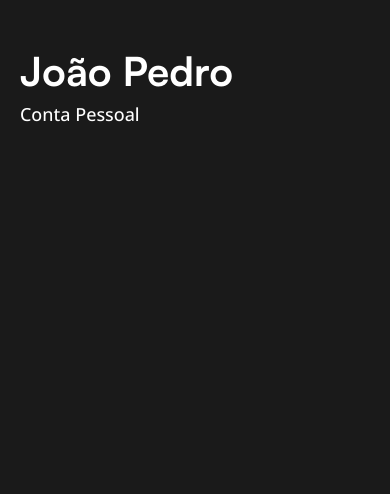
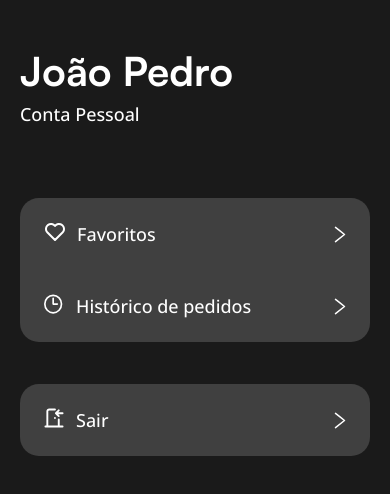
Before and after one commit to Group-HRP/BroCortes, a React Native app: screen /Profile in a window 390 px wide. Shown: the top 494 px of the page. Built offline with nearby package versions, Linux system fonts and the light colour scheme.

Commit message:
tela finalizada

```diff
--- /dev/null
+++ b/assets/icons/ClockProfileIcon.tsx
@@ -0,0 +1,9 @@
+import Svg, { Path } from 'react-native-svg';
+
+const ClockProfileIcon = ({ width = 20, height = 21 }) => (
+    <Svg width={width} height={height} fill="none" viewBox="0 0 24 24">
+        <Path d="M11 4.5V11.5H16M21 11.5C21 17.299 16.5228 22 11 22C5.47715 22 1 17.299 1 11.5C1 5.70101 5.47715 1 11 1C16.5228 1 21 5.70101 21 11.5Z" stroke="white" stroke-linecap="round" stroke-width="2" background-color="transparent" stroke-linejoin="round"/>
+    </Svg>
+);
+
+export default ClockProfileIcon;
--- /dev/null
+++ b/assets/icons/DoorProfileIcon.tsx
@@ -0,0 +1,20 @@
+import Svg, { Path } from 'react-native-svg';
+
+const DoorProfileIcon = ({ width = 20, height = 20}) => (
+    <Svg
+        width={width}
+        height={height}
+        fill="none"
+        viewBox="0 0 20 21" // Ajustado para conter todo o desenho
+    >
+        <Path
+            d="M11 10.5V10.51M1 19.5H19M3 19.5V3.5C3 2.96957 3.21071 2.46086 3.58579 2.08579C3.96086 1.71071 4.46957 1.5 5 1.5H11M15 12V19.5M19 5.5H12M12 5.5L15 2.5M12 5.5L15 8.5"
+            stroke="white"
+            stroke-width="2"
+            stroke-linecap="round"
+            stroke-linejoin="round"
+        />
+    </Svg>
+);
+
+export default DoorProfileIcon;
--- /dev/null
+++ b/assets/icons/HeartProfileIcon.tsx
@@ -0,0 +1,20 @@
+import Svg, { Path } from 'react-native-svg';
+
+const HeartProfileIcon = ({ width = 21, height = 19}) => (
+    <Svg
+        width={width}
+        height={height}
+        fill="none"
+        viewBox="0 0 21 19" // Ajustado para conter todo o desenho
+    >
+        <Path
+            d="M18.5003 10.572L11.0003 18L3.5003 10.572C3.00561 10.0906 2.61594 9.51201 2.35585 8.87263C2.09575 8.23325 1.97086 7.54694 1.98904 6.85693C2.00721 6.16691 2.16806 5.48813 2.46146 4.86333C2.75485 4.23853 3.17444 3.68125 3.69379 3.22657C4.21314 2.7719 4.82101 2.42968 5.47911 2.22147C6.13722 2.01327 6.83131 1.94358 7.51767 2.0168C8.20403 2.09001 8.8678 2.30455 9.46718 2.6469C10.0666 2.98925 10.5885 3.45199 11.0003 4.00599C11.4138 3.45602 11.9364 2.99731 12.5354 2.6586C13.1344 2.31988 13.7968 2.10844 14.4812 2.03751C15.1657 1.96658 15.8574 2.03769 16.5131 2.24639C17.1688 2.45508 17.7743 2.79687 18.2919 3.25036C18.8094 3.70385 19.2277 4.25928 19.5207 4.88189C19.8137 5.50449 19.975 6.18088 19.9946 6.8687C20.0142 7.55653 19.8916 8.24099 19.6344 8.87924C19.3773 9.5175 18.9912 10.0958 18.5003 10.578"
+            stroke="white"
+            stroke-width="2"
+            stroke-linecap="round"
+            stroke-linejoin="round"
+        />
+    </Svg>
+);
+
+export default HeartProfileIcon;
--- /dev/null
+++ b/assets/icons/RightArrowProfileIcon.tsx
@@ -0,0 +1,21 @@
+import Svg, { Path } from 'react-native-svg';
+
+const RightArrowProfileIcon = ({ width = 12, height = 19, margin = 1 }) => (
+    <Svg
+        width={width}
+        height={height}
+        fill="none"
+        viewBox={`${-margin} ${-margin} ${14 + margin*2} ${21 + margin*2}`} // Ajustado para conter todo o desenho
+        preserveAspectRatio="xMidYMid meet"
+    >
+        <Path
+            d="M1 1L7 5.75L13 10.5L1 20"
+            stroke="white"
+            strokeWidth={2}
+            strokeLinecap="round"
+            strokeLinejoin="round"
+        />
+    </Svg>
+);
+
+export default RightArrowProfileIcon;
--- a/package.json
+++ b/package.json
@@ -34,6 +34,7 @@
     "react-native-reanimated": "^3.17.3",
     "react-native-safe-area-context": "^5.3.0",
     "react-native-screens": "^4.10.0",
+    "react-native-svg": "^15.11.2",
     "react-native-web": "~0.19.13",
     "styled-components": "^5.3.11"
   },
--- a/src/components/Button.ts
+++ b/src/components/Button.ts
@@ -22,6 +22,10 @@ interface ButtonProps {
   height?: number | string;
   borderWidth?: number;
   borderColor?: keyof DefaultTheme['colors'];
+  display?: string;
+  flexDirection?: string;
+  justifyContent?: string;
+  alignItems?: string;
 }
 
 export const Button = styled.TouchableOpacity<ButtonProps>`
@@ -30,6 +34,10 @@ export const Button = styled.TouchableOpacity<ButtonProps>`
   ${({ width }) => width !== undefined && `width: ${typeof width === "number" ? `${width}px` : width};`}
   ${({ height }) => height !== undefined && `height: ${typeof height === "number" ? `${height}px` : height};`}
   ${({ alignSelf }) => alignSelf && `align-self: ${alignSelf};`}
+  ${({ display }) => display && `display: ${display};`}
+  ${({ flexDirection }) => flexDirection && `flex-direction: ${flexDirection};`}
+  ${({ justifyContent }) => justifyContent && `justify-content: ${justifyContent};`}
+  ${({ alignItems }) => alignItems && `align-items: ${alignItems};`}
 
   /* Appearance */
   background-color: ${({ backgroundColor, theme }) =>
@@ -62,9 +70,6 @@ export const Button = styled.TouchableOpacity<ButtonProps>`
   /* States */
   ${({ disabled }) => disabled && "opacity: 0.6;"}
 
-  /* Flex */
-  justify-content: center;
-  align-items: center;
 `;
 
 interface ButtonTextProps {
--- a/src/components/Containers.ts
+++ b/src/components/Containers.ts
@@ -1,7 +1,7 @@
 import styled from "styled-components/native";
 
 interface ContainerdefaultProps {
-	alignItems?: "flex-start" | "center" | "flex-end" | "stretch" | "baseline";
+	alignItems?: "normal" | "flex-start" | "center" | "flex-end" | "stretch" | "baseline";
 	justifyContent?:
 		| "flex-start"
 		| "center"
@@ -24,7 +24,7 @@ interface CustomContainerProps {
 	display?: "flex";
 	flexDirection?: "row" | "column" | "row-reverse" | "column-reverse";
 	flexWrap?: "nowrap" | "wrap" | "wrap-reverse";
-	alignItems?: "flex-start" | "center" | "flex-end" | "stretch" | "baseline";
+	alignItems?: "normal" | "flex-start" | "center" | "flex-end" | "stretch" | "baseline";
 	justifyContent?:
 		| "flex-start"
 		| "center"
--- a/src/screens/private/ProfileScreen.tsx
+++ b/src/screens/private/ProfileScreen.tsx
@@ -2,8 +2,16 @@ import { HeaderDefault, HeaderTitle } from "../../components/HeaderDefault";
 import { ContainerDefault } from "../../components/ContainerDefault";
 import { CustomContainer } from "../../components/Containers";
 import { Text } from "../../components/Typography";
+import { Button, ButtonText } from "../../components/Button";
+import { useTheme } from "styled-components/native";
+
+import HeartProfileIcon from "../../../assets/icons/HeartProfileIcon";
+import ClockProfileIcon from "../../../assets/icons/ClockProfileIcon";
+import RightArrowProfileIcon from "../../../assets/icons/RightArrowProfileIcon";
+import DoorProfileIcon from "../../../assets/icons/DoorProfileIcon";
 
 export default function ProfileScreen(){
+    const theme = useTheme();
     return(
         <ContainerDefault>
             <HeaderDefault display="flex" flexDirection="row" paddingTop={44}>
@@ -13,6 +21,33 @@ export default function ProfileScreen(){
                 </CustomContainer>
                 {/* Colocar imagem do perfil aqui */}
             </HeaderDefault>
+            <CustomContainer marginTop={72} backgroundColor={theme.colors.background300} display="flex" flexDirection="column" borderRadius={19} paddingHorizontal={24}>
+                <Button backgroundColor="transparent" display="flex" flexDirection="row" width={"100%"} justifyContent="space-between" paddingVertical={24} alignItems="center">
+                    <CustomContainer gap={12} flexDirection="row">
+                        <HeartProfileIcon/>
+                        <ButtonText fontSize="lg" weight="medium">Favoritos</ButtonText>
+                    </CustomContainer>
+                    <RightArrowProfileIcon/>
+                </Button>
+                <Button backgroundColor="transparent" display="flex" flexDirection="row" width={"100%"} justifyContent="space-between" paddingVertical={24} alignItems="center">
+                    <CustomContainer gap={12} flexDirection="row">
+                        <ClockProfileIcon width={20}/>
+                        <ButtonText fontSize="lg" weight="medium">Histórico de pedidos</ButtonText>
+                    </CustomContainer>
+                    <RightArrowProfileIcon/>
+                </Button>
+            </CustomContainer>
+
+            <CustomContainer marginTop={42} backgroundColor={theme.colors.background300} display="flex" flexDirection="column" borderRadius={19} paddingHorizontal={24}>
+            <Button backgroundColor="transparent" display="flex" flexDirection="row" width={"100%"} justifyContent="space-between" paddingVertical={24} alignItems="center">
+                    <CustomContainer gap={12} flexDirection="row">
+                        <DoorProfileIcon/>
+                        <ButtonText fontSize="lg" weight="medium">Sair</ButtonText>
+                    </CustomContainer>
+                    <RightArrowProfileIcon/>
+                </Button>
+            </CustomContainer>
+
         </ContainerDefault>
     );
 }
```
Also changed, not shown: 1 other file (tests, documents, lock files or other folders).
